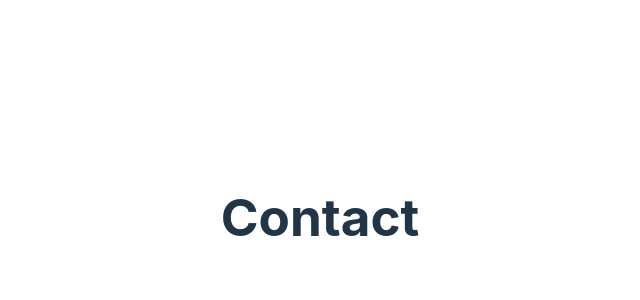
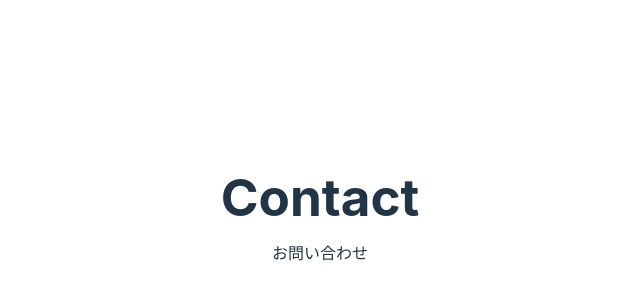
Before and after one commit to kkeeth/sample-homepage, a React (Vite) app: page /contact in a window 1280 px wide. Shown: the part 200-500 px from the top of the page, without its empty margins (320-960 px from the left). Built offline with nearby package versions, Linux system fonts and the light colour scheme.

Commit message:
feat: dev boilerplate for each pages

```diff
--- a/src/main.jsx
+++ b/src/main.jsx
@@ -2,6 +2,8 @@ import React from "react";
 import ReactDOM from "react-dom/client";
 import { createBrowserRouter, RouterProvider } from "react-router-dom";
 import App from "./App.jsx";
+import Blog from "./pages/Blog.jsx";
+import Contact from "./pages/Contact.jsx";
 import "./index.css";
 
 const router = createBrowserRouter([
@@ -16,11 +18,11 @@ const router = createBrowserRouter([
   },
   {
     path: "/blogs",
-    element: <h1>Blogs</h1>,
+    element: <Blog />,
   },
   {
     path: "/contact",
-    element: <h1>Contact</h1>,
+    element: <Contact />,
   },
 ]);
 
--- /dev/null
+++ b/src/pages/Blog.jsx
@@ -0,0 +1,9 @@
+const Blog = () => {
+  return (
+    <div>
+      <h1>Blog</h1>
+    </div>
+  );
+};
+
+export default Blog;
--- /dev/null
+++ b/src/pages/Contact.jsx
@@ -0,0 +1,10 @@
+const Contact = () => {
+  return (
+    <div>
+      <h1>Contact</h1>
+      <p>お問い合わせ</p>
+    </div>
+  );
+};
+
+export default Contact;
```
